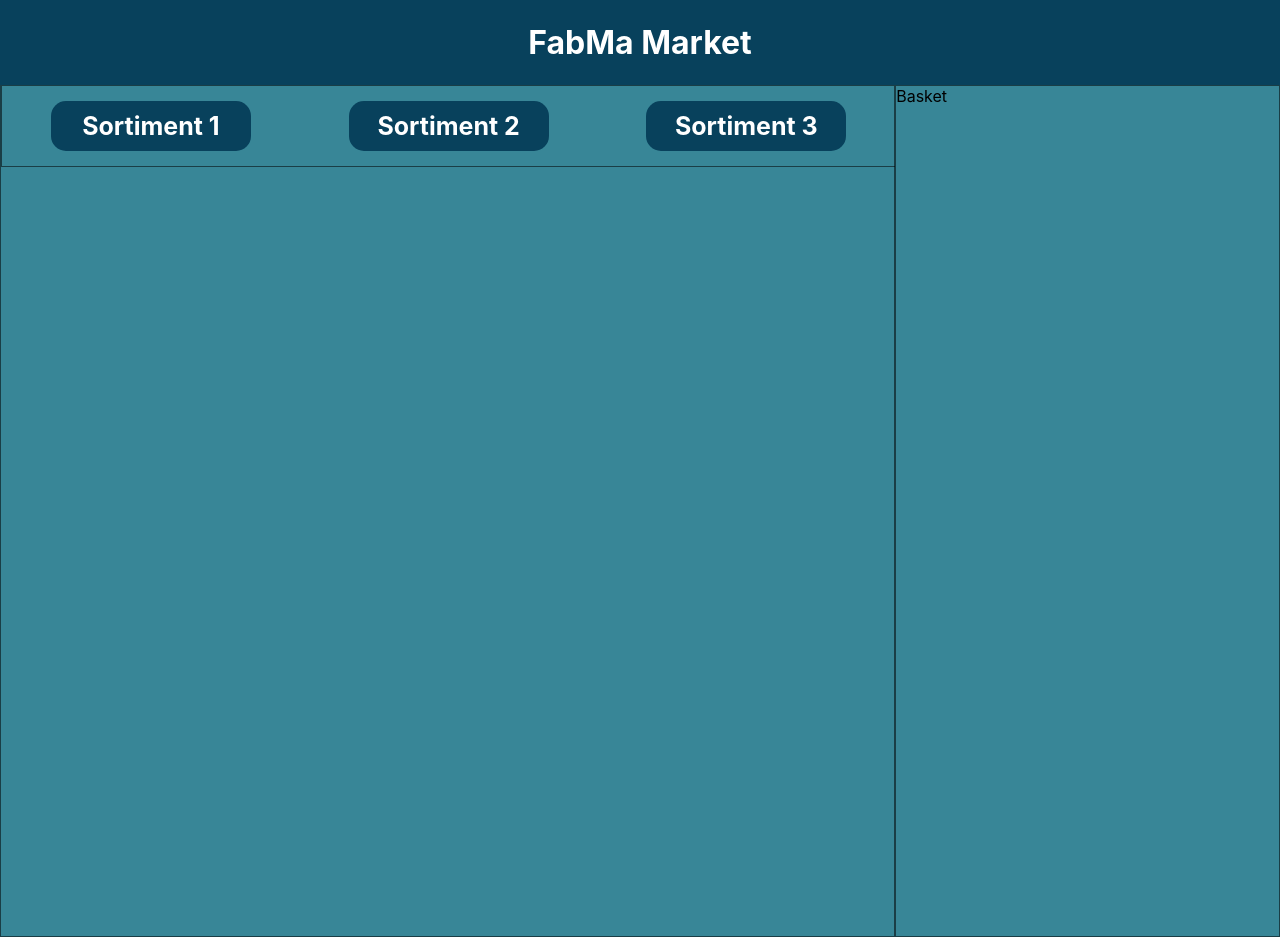
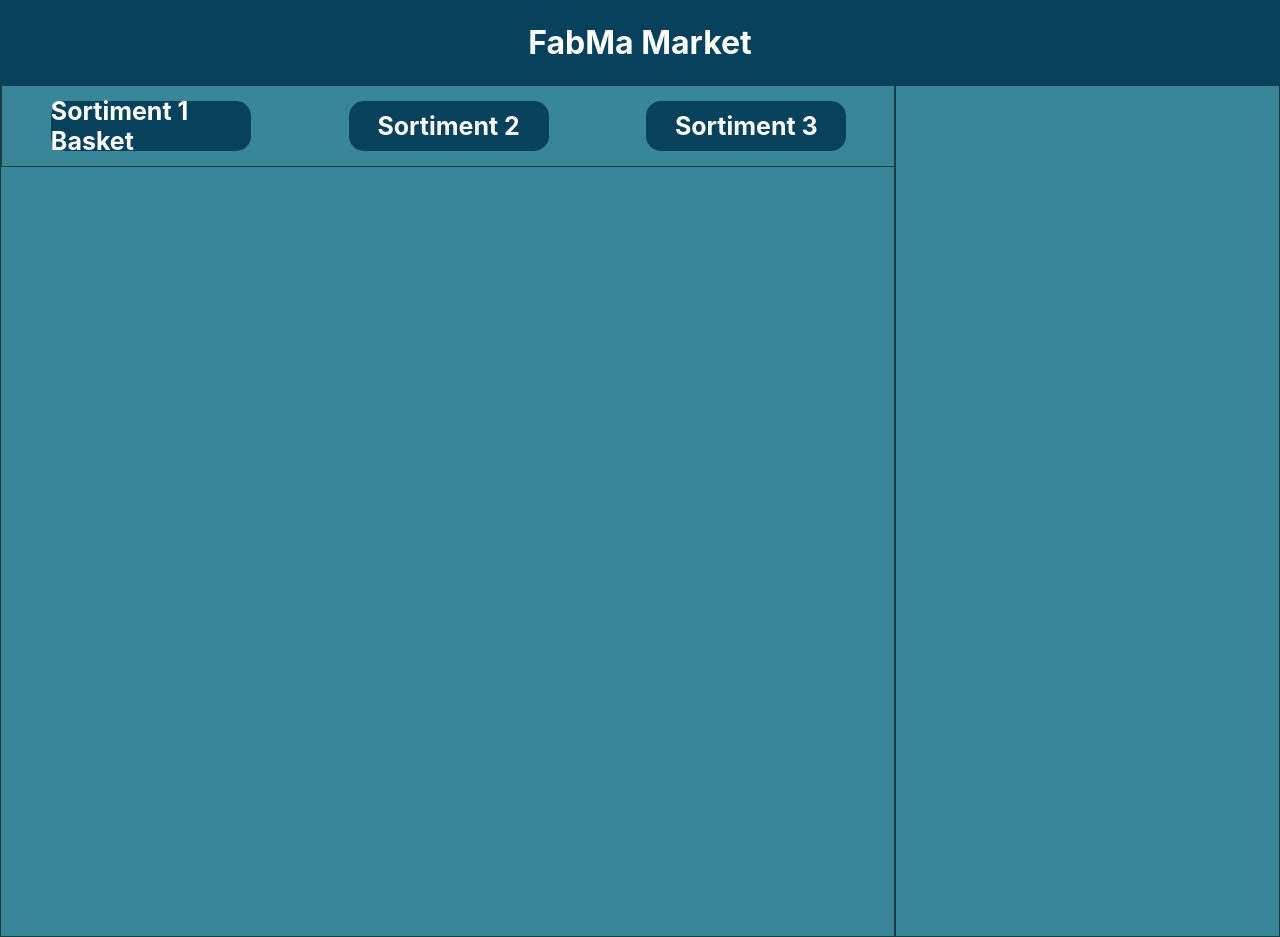
Before and after one commit to MarcoBeer07/FabMa-Marketplace, a React (Create React App) app: page / in a window 1280 px wide. Built offline with nearby package versions, Linux system fonts and the light colour scheme.

Commit message:
testing var

```diff
--- a/src/Basket/Basket.js
+++ b/src/Basket/Basket.js
@@ -1,10 +1,15 @@
 import React from 'react'
 import './Basket.scss';
+import Goods from '../Goods/Goods';
 
 
-export const Basket = () => {
+export const Basket = (props) => {
+
+
+    console.log(props.test);
     return (
-        <div className='basket-box'>Basket</div>
+        <div className='basket-box'>{props.test}</div>
+
     )
 }
 
--- a/src/Goods/Goods.js
+++ b/src/Goods/Goods.js
@@ -1,13 +1,18 @@
 import React from 'react'
 import './Goods.scss';
+import Basket from '../Basket/Basket';
+
+    const test = "Basket";
+
+export const Goods = () => {
 
 
-export const Goods = () => {
+
     return (
 
         <div className='goods-box'>
             <div className='navbar'>
-                <div>Sortiment 1</div>
+                <div>Sortiment 1 {test}</div>
                 <div>Sortiment 2</div>
                 <div>Sortiment 3</div>
             </div>
```
